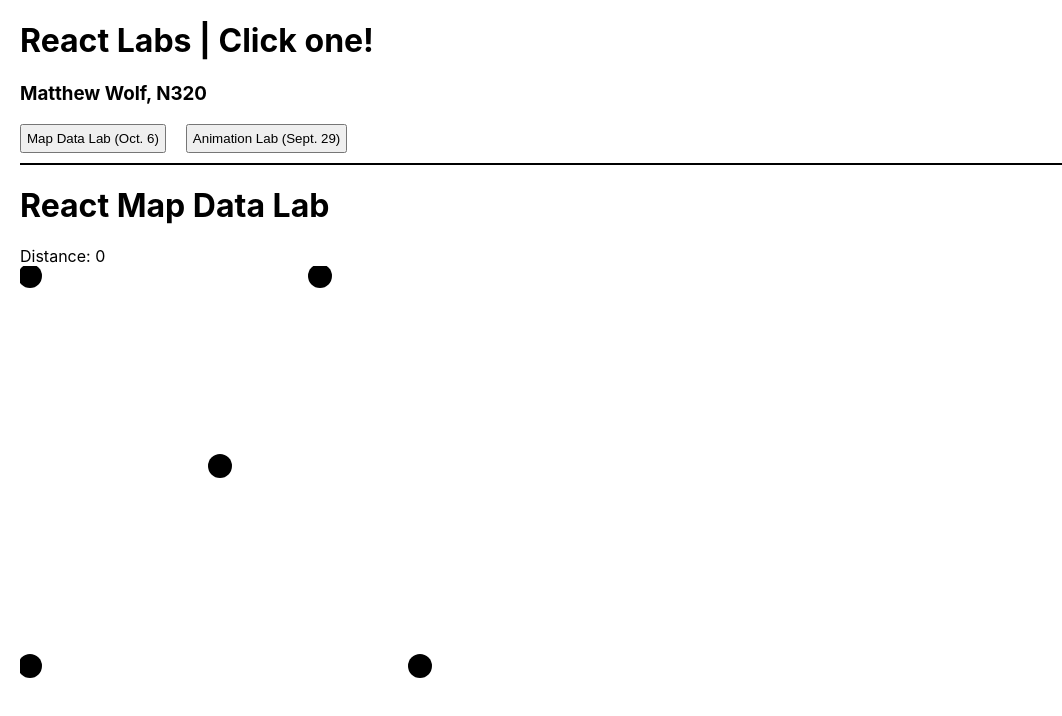
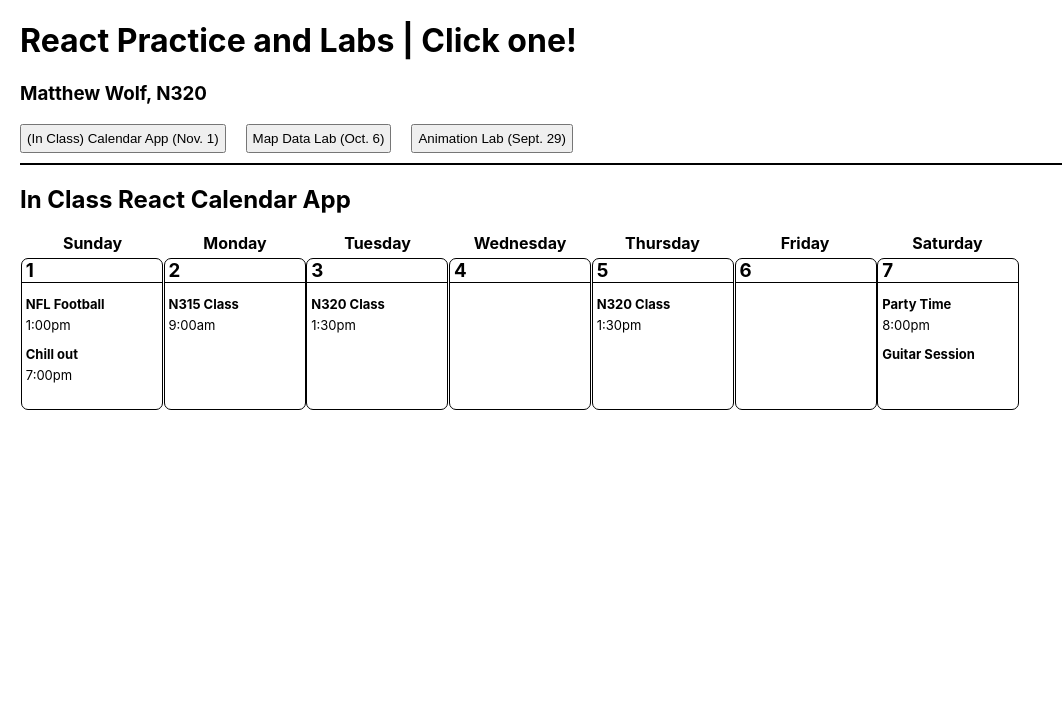
Before and after one commit to n320-wolfmi/ReactLabs, a React (Create React App) app in the folder my-app/: page / in a window 1280 px wide. Shown: the top 716 px of the page, without its empty margins (0-1062 px from the left). Built offline with nearby package versions, Linux system fonts and the light colour scheme.

Commit message:
calendar app

```diff
--- a/my-app/package.json
+++ b/my-app/package.json
@@ -3,12 +3,15 @@
   "version": "0.1.0",
   "private": true,
   "dependencies": {
+    "@emotion/react": "^11.10.5",
+    "@emotion/styled": "^11.10.5",
+    "@mui/material": "^5.10.12",
     "@testing-library/jest-dom": "^5.16.5",
     "@testing-library/react": "^13.4.0",
     "@testing-library/user-event": "^13.5.0",
     "react": "^18.2.0",
     "react-dom": "^18.2.0",
-    "react-scripts": "5.0.1",
+    "react-scripts": "^2.1.3",
     "react-transition-group": "^4.4.5",
     "web-vitals": "^2.1.4"
   },
--- /dev/null
+++ b/my-app/public/data/calendar.json
@@ -0,0 +1,135 @@
+[
+    {
+        "id": "1",
+        "dayNum":"1",
+        "dayName":"Sunday",
+        "events": [
+            {
+                "eventName":"NFL Football",
+                "eventLocation":"Home",
+                "eventNote":"Watch football all day.",
+                "eventTime":"1:00pm"
+            },
+            {
+                "eventName":"Chill out",
+                "eventLocation":"Home",
+                "eventNote":"Just chill out",
+                "eventTime":"7:00pm"
+            }
+        ]
+    },
+    {
+        "id": "2",
+        "dayNum":"2",
+        "dayName":"Monday",
+        "events": [
+            {
+                "eventName":"N315 Class",
+                "eventLocation":"ICTC Building",
+                "eventNote":"In person class for N315.",
+                "eventTime":"9:00am"
+            },
+            {
+                "eventName":"",
+                "eventLocation":"",
+                "eventNote":"",
+                "eventTime":""
+            }
+        ]
+    },
+    {
+        "id": "3",
+        "dayNum":"3",
+        "dayName":"Tuesday",
+        "events": [
+            {
+                "eventName":"N320 Class",
+                "eventLocation":"ICTC Building",
+                "eventNote":"In person class for N320.",
+                "eventTime":"1:30pm"
+            },
+            {
+                "eventName":"",
+                "eventLocation":"",
+                "eventNote":"",
+                "eventTime":""
+            }
+        ]
+    },
+    {
+        "id": "4",
+        "dayNum":"4",
+        "dayName":"Wednesday",
+        "events": [
+            {
+                "eventName":"",
+                "eventLocation":"",
+                "eventNote":"",
+                "eventTime":""
+            },
+            {
+                "eventName":"",
+                "eventLocation":"",
+                "eventNote":"",
+                "eventTime":""
+            }
+        ]
+    },
+    {
+        "id": "5",
+        "dayNum":"5",
+        "dayName":"Thursday",
+        "events": [
+            {
+                "eventName":"N320 Class",
+                "eventLocation":"ICTC Building",
+                "eventNote":"In person class for N320.",
+                "eventTime":"1:30pm"
+            },
+            {
+                "eventName":"",
+                "eventLocation":"",
+                "eventNote":"",
+                "eventTime":""
+            }
+        ]
+    },
+    {
+        "id": "6",
+        "dayNum":"6",
+        "dayName":"Friday",
+        "events": [
+            {
+                "eventName":"",
+                "eventLocation":"",
+                "eventNote":"",
+                "eventTime":""
+            },
+            {
+                "eventName":"",
+                "eventLocation":"",
+                "eventNote":"",
+                "eventTime":""
+            }
+        ]
+    },
+    {
+        "id": "7",
+        "dayNum":"7",
+        "dayName":"Saturday",
+        "events": [
+            {
+                "eventName":"Party Time",
+                "eventLocation":"Anywhere",
+                "eventNote":"Let's party!",
+                "eventTime":"8:00pm"
+            },
+            {
+                "eventName":"Guitar Session",
+                "eventLocation":"Home",
+                "eventNote":"Practice guitar.",
+                "eventTime":""
+            }
+        ]
+    }
+]
--- a/my-app/src/App.js
+++ b/my-app/src/App.js
@@ -2,22 +2,24 @@ import './App.css';
 import React from "react";
 import AnimLab from "./AnimLab/AnimLab"
 import Map from "./Map/Map"
+import Calendar from './CalendarApp/Calendar';
 
 export default class App extends React.Component {
 
   state = {
-    pages: [<Map/>, <AnimLab/>],
+    pages: [<Calendar/>, <Map/>, <AnimLab/>],
     curPage: 0
   }
 
   render() {
     return (
       <div className="App">
-        <h1>React Labs | Click one!</h1>
+        <h1>React Practice and Labs | Click one!</h1>
         <h3>Matthew Wolf, N320</h3>
         <div className='componentButtons'>
-          <button onClick={() => { this.swapProject(0) }}>Map Data Lab (Oct. 6)</button>
-          <button onClick={() => { this.swapProject(1) }}>Animation Lab (Sept. 29)</button>
+          <button onClick={() => { this.swapProject(0) }}>(In Class) Calendar App (Nov. 1)</button>
+          <button onClick={() => { this.swapProject(1) }}>Map Data Lab (Oct. 6)</button>
+          <button onClick={() => { this.swapProject(2) }}>Animation Lab (Sept. 29)</button>
         </div>
         {this.state.pages[this.state.curPage]}
       </div>
--- /dev/null
+++ b/my-app/src/CalendarApp/Calendar.js
@@ -0,0 +1,54 @@
+import React, { useState, useEffect } from "react"
+import "./style.css"
+
+export default function Calendar() {
+    const[state, setState] = useState([])
+
+    useEffect(() => { //on every screen render
+        fetch("data/calendar.json") //fetch json data
+            .then((res) => res.json()) //return json as object
+            .then((week) => {
+                setState(week) //set objects as state using setState
+            })
+    }, [])
+
+    //pre-render
+    const dayList = state.map((day) => ( //loop through json array for each day in the week
+        //create a day view for each day in the week loop
+        <div className="day-view" key={ day.id }>
+            <h3>{ day.dayNum }</h3>
+            <div>
+                <p>{ day.events[0].eventName }</p>
+                <p className="subtitle">{ day.events[0].eventTime }</p>
+            </div>
+            <div>
+                <p>{ day.events[1].eventName }</p>
+                <p className="subtitle">{ day.events[1].eventTime }</p>
+            </div>
+        </div>
+    ))
+
+
+    return (
+
+        <div>
+            <h2>In Class React Calendar App</h2>
+
+            {/* what 1 week would look like in a month calendar view */}
+            <div id="calendar-container">
+                <div className="week-view">
+                    <div className="day-header">Sunday</div>
+                    <div className="day-header">Monday</div>
+                    <div className="day-header">Tuesday</div>
+                    <div className="day-header">Wednesday</div>
+                    <div className="day-header">Thursday</div>
+                    <div className="day-header">Friday</div>
+                    <div className="day-header">Saturday</div>
+                </div>
+                <div className="week-view">
+                    { dayList }
+                </div>
+            </div>
+        </div>
+    )
+}
--- /dev/null
+++ b/my-app/src/CalendarApp/style.css
@@ -0,0 +1,40 @@
+#calendar-container {
+    max-width: 1000px;
+}
+
+.week-view {
+    display: flex;
+    align-items: center;
+    justify-content: space-evenly;
+}
+
+.day-view {
+    width: 14%;
+    height: 150px;
+    border: 1px solid #000;
+    border-radius: 7px;
+}
+
+.day-view h3 {
+    margin: 0;
+    padding-left: 4px;
+    border-bottom: 1px solid #000;
+}
+
+.day-view p {
+    font-weight: bold;
+    margin-left: 4px;
+    font-size: 13px;
+}
+
+.day-view .subtitle {
+    font-weight: normal;
+    margin-top: -8px;
+}
+
+.day-header {
+    width: 14%;
+    text-align: center;
+    height: 25px;
+    font-weight: bold;
+}
```
Also changed, not shown: 1 other file (tests, documents, lock files or other folders).
